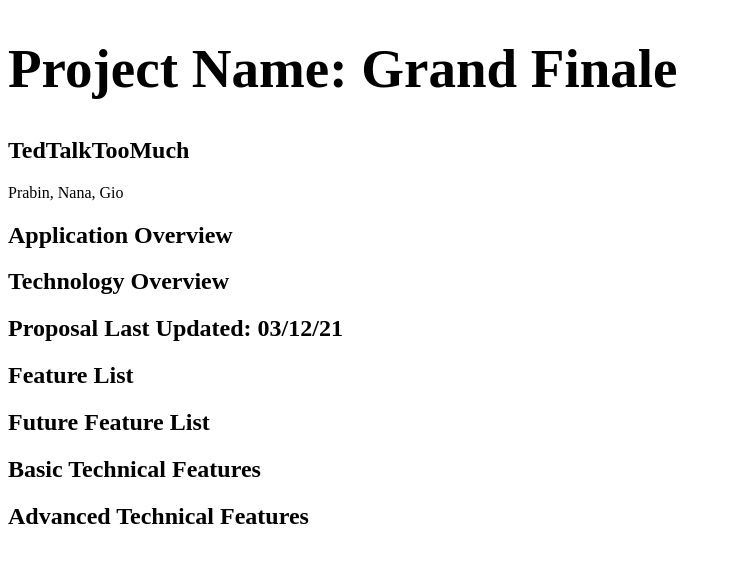
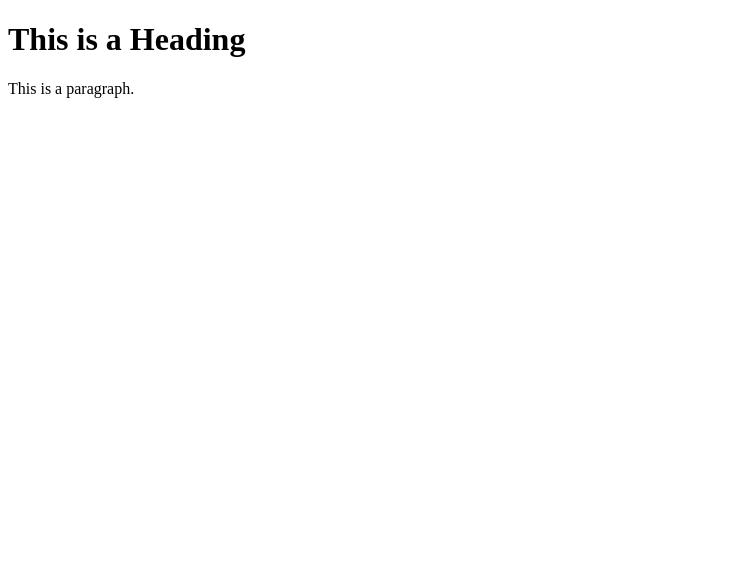
Before and after one commit to bilano03/GrandFinale, a plain HTML site: page index.html in a window 1280 px wide. Shown: the whole page, without its empty margins (0-731 px from the left). Drawn offline with Linux system fonts and the light colour scheme.

Commit message:
Modified file

```diff
--- a/index.html
+++ b/index.html
@@ -1,25 +1,12 @@
 <!DOCTYPE html>
-<html lang="en">
-<!--
-    Author: Bryce Ilano
-    Class: CPSC-20000
--->
+<html>
 <head>
-    <meta charset="UTF-8">
-    <title>Final Project- Azure</title>
-    <link rel="stylesheet">
+<title>Page Title</title>
 </head>
 <body>
-    <h1 style="font-size:55px;"> Project Name: Grand Finale</h1>
 
-    <h2>TedTalkTooMuch</h2>
-    <p1>Prabin, Nana, Gio</p1>
-    <h2>Application Overview</h2>
-    <h2>Technology Overview</h2>
-    <h2>Proposal Last Updated: 03/12/21</h2>
-    <h2>Feature List</h2>
-    <h2>Future Feature List</h2>
-    <h2>Basic Technical Features</h2>
-    <h2>Advanced Technical Features</h2>
+<h1>This is a Heading</h1>
+<p>This is a paragraph.</p>
+
 </body>
 </html>
```
